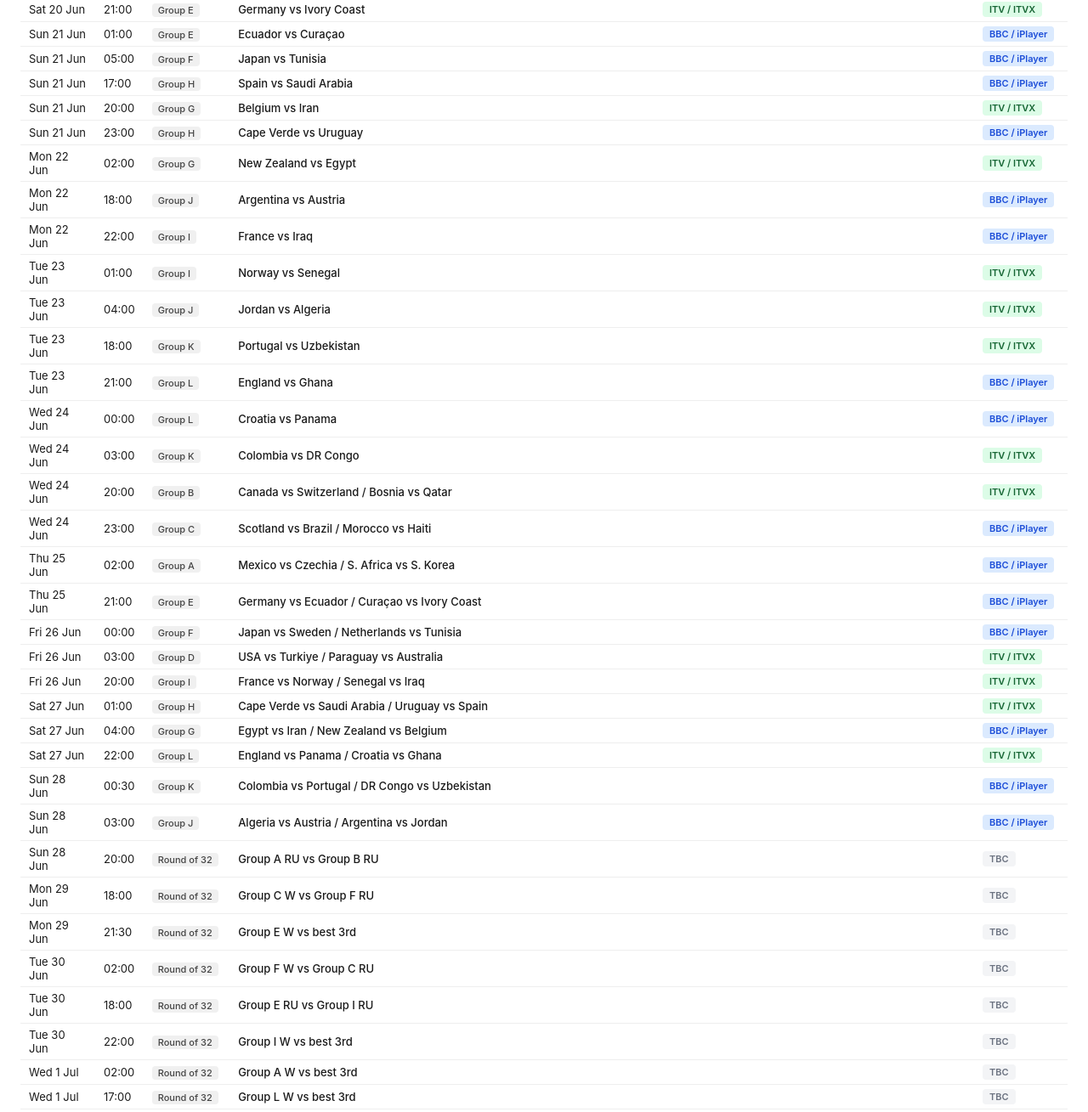
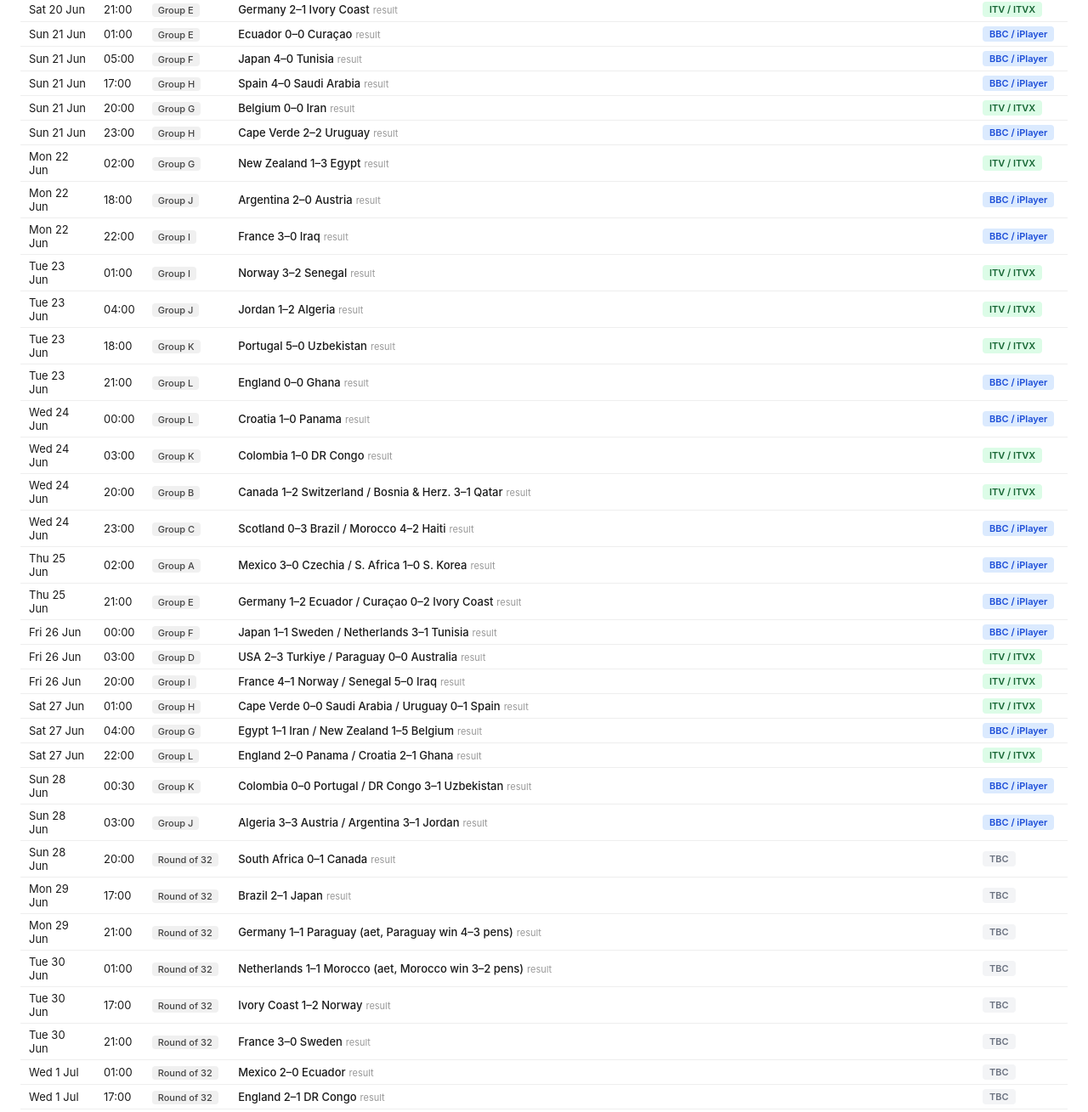
Before and after one commit to supertyler/world-cup-2026, a plain HTML site: page index.html in a window 1280 px wide. Shown: the part 1220-2529 px from the top of the page at 85% size. Drawn offline with Linux system fonts and the light colour scheme.

Commit message:
updated results

```diff
--- a/index.html
+++ b/index.html
@@ -87,62 +87,62 @@ const F=[
 {d:"Fri 19 Jun",t:"23:00",f:"Scotland 0–1 Morocco",s:"Group C",tv:"ITV",r:1},
 {d:"Sat 20 Jun",t:"03:00",f:"Brazil 3–0 Haiti",s:"Group C",tv:"BBC",r:1},
 {d:"Sat 20 Jun",t:"17:00",f:"Paraguay 1–0 Turkiye",s:"Group D",tv:"ITV",r:1},
-{d:"Sat 20 Jun",t:"18:00",f:"Netherlands vs Sweden",s:"Group F",tv:"BBC"},
-{d:"Sat 20 Jun",t:"21:00",f:"Germany vs Ivory Coast",s:"Group E",tv:"ITV"},
-{d:"Sun 21 Jun",t:"01:00",f:"Ecuador vs Curaçao",s:"Group E",tv:"BBC"},
-{d:"Sun 21 Jun",t:"05:00",f:"Japan vs Tunisia",s:"Group F",tv:"BBC"},
-{d:"Sun 21 Jun",t:"17:00",f:"Spain vs Saudi Arabia",s:"Group H",tv:"BBC"},
-{d:"Sun 21 Jun",t:"20:00",f:"Belgium vs Iran",s:"Group G",tv:"ITV"},
-{d:"Sun 21 Jun",t:"23:00",f:"Cape Verde vs Uruguay",s:"Group H",tv:"BBC"},
-{d:"Mon 22 Jun",t:"02:00",f:"New Zealand vs Egypt",s:"Group G",tv:"ITV"},
-{d:"Mon 22 Jun",t:"18:00",f:"Argentina vs Austria",s:"Group J",tv:"BBC"},
-{d:"Mon 22 Jun",t:"22:00",f:"France vs Iraq",s:"Group I",tv:"BBC"},
-{d:"Tue 23 Jun",t:"01:00",f:"Norway vs Senegal",s:"Group I",tv:"ITV"},
-{d:"Tue 23 Jun",t:"04:00",f:"Jordan vs Algeria",s:"Group J",tv:"ITV"},
-{d:"Tue 23 Jun",t:"18:00",f:"Portugal vs Uzbekistan",s:"Group K",tv:"ITV"},
-{d:"Tue 23 Jun",t:"21:00",f:"England vs Ghana",s:"Group L",tv:"BBC"},
-{d:"Wed 24 Jun",t:"00:00",f:"Croatia vs Panama",s:"Group L",tv:"BBC"},
-{d:"Wed 24 Jun",t:"03:00",f:"Colombia vs DR Congo",s:"Group K",tv:"ITV"},
-{d:"Wed 24 Jun",t:"20:00",f:"Canada vs Switzerland / Bosnia vs Qatar",s:"Group B",tv:"ITV"},
-{d:"Wed 24 Jun",t:"23:00",f:"Scotland vs Brazil / Morocco vs Haiti",s:"Group C",tv:"BBC"},
-{d:"Thu 25 Jun",t:"02:00",f:"Mexico vs Czechia / S. Africa vs S. Korea",s:"Group A",tv:"BBC"},
-{d:"Thu 25 Jun",t:"21:00",f:"Germany vs Ecuador / Curaçao vs Ivory Coast",s:"Group E",tv:"BBC"},
-{d:"Fri 26 Jun",t:"00:00",f:"Japan vs Sweden / Netherlands vs Tunisia",s:"Group F",tv:"BBC"},
-{d:"Fri 26 Jun",t:"03:00",f:"USA vs Turkiye / Paraguay vs Australia",s:"Group D",tv:"ITV"},
-{d:"Fri 26 Jun",t:"20:00",f:"France vs Norway / Senegal vs Iraq",s:"Group I",tv:"ITV"},
-{d:"Sat 27 Jun",t:"01:00",f:"Cape Verde vs Saudi Arabia / Uruguay vs Spain",s:"Group H",tv:"ITV"},
-{d:"Sat 27 Jun",t:"04:00",f:"Egypt vs Iran / New Zealand vs Belgium",s:"Group G",tv:"BBC"},
-{d:"Sat 27 Jun",t:"22:00",f:"England vs Panama / Croatia vs Ghana",s:"Group L",tv:"ITV"},
-{d:"Sun 28 Jun",t:"00:30",f:"Colombia vs Portugal / DR Congo vs Uzbekistan",s:"Group K",tv:"BBC"},
-{d:"Sun 28 Jun",t:"03:00",f:"Algeria vs Austria / Argentina vs Jordan",s:"Group J",tv:"BBC"},
-{d:"Sun 28 Jun",t:"20:00",f:"Group A RU vs Group B RU",s:"Round of 32",tv:"TBC"},
-{d:"Mon 29 Jun",t:"18:00",f:"Group C W vs Group F RU",s:"Round of 32",tv:"TBC"},
-{d:"Mon 29 Jun",t:"21:30",f:"Group E W vs best 3rd",s:"Round of 32",tv:"TBC"},
-{d:"Tue 30 Jun",t:"02:00",f:"Group F W vs Group C RU",s:"Round of 32",tv:"TBC"},
-{d:"Tue 30 Jun",t:"18:00",f:"Group E RU vs Group I RU",s:"Round of 32",tv:"TBC"},
-{d:"Tue 30 Jun",t:"22:00",f:"Group I W vs best 3rd",s:"Round of 32",tv:"TBC"},
-{d:"Wed 1 Jul",t:"02:00",f:"Group A W vs best 3rd",s:"Round of 32",tv:"TBC"},
-{d:"Wed 1 Jul",t:"17:00",f:"Group L W vs best 3rd",s:"Round of 32",tv:"TBC"},
-{d:"Wed 1 Jul",t:"21:00",f:"Group G W vs best 3rd",s:"Round of 32",tv:"TBC"},
-{d:"Thu 2 Jul",t:"01:00",f:"Group D W vs best 3rd",s:"Round of 32",tv:"TBC"},
-{d:"Thu 2 Jul",t:"20:00",f:"Group H W vs Group J RU",s:"Round of 32",tv:"TBC"},
-{d:"Fri 3 Jul",t:"00:00",f:"Group K RU vs Group L RU",s:"Round of 32",tv:"TBC"},
-{d:"Fri 3 Jul",t:"04:00",f:"Group B W vs best 3rd",s:"Round of 32",tv:"TBC"},
-{d:"Fri 3 Jul",t:"19:00",f:"Group D RU vs Group G RU",s:"Round of 32",tv:"TBC"},
-{d:"Fri 3 Jul",t:"23:00",f:"Group J W vs Group H RU",s:"Round of 32",tv:"TBC"},
-{d:"Sat 4 Jul",t:"02:30",f:"Group K W vs best 3rd",s:"Round of 32",tv:"TBC"},
-{d:"Sat 4 Jul",t:"18:00",f:"R16 match 1",s:"Round of 16",tv:"TBC"},
-{d:"Sat 4 Jul",t:"22:00",f:"R16 match 2",s:"Round of 16",tv:"TBC"},
-{d:"Sun 5 Jul",t:"21:00",f:"R16 match 3",s:"Round of 16",tv:"TBC"},
-{d:"Mon 6 Jul",t:"01:00",f:"R16 match 4",s:"Round of 16",tv:"TBC"},
-{d:"Mon 6 Jul",t:"20:00",f:"R16 match 5",s:"Round of 16",tv:"TBC"},
-{d:"Tue 7 Jul",t:"01:00",f:"R16 match 6",s:"Round of 16",tv:"TBC"},
-{d:"Tue 7 Jul",t:"17:00",f:"R16 match 7",s:"Round of 16",tv:"TBC"},
-{d:"Tue 7 Jul",t:"21:00",f:"R16 match 8",s:"Round of 16",tv:"TBC"},
-{d:"Thu 9 Jul",t:"21:00",f:"Quarter-final 1",s:"Quarter-final",tv:"TBC"},
-{d:"Fri 10 Jul",t:"20:00",f:"Quarter-final 2",s:"Quarter-final",tv:"TBC"},
-{d:"Sat 11 Jul",t:"22:00",f:"Quarter-final 3",s:"Quarter-final",tv:"TBC"},
-{d:"Sun 12 Jul",t:"02:00",f:"Quarter-final 4",s:"Quarter-final",tv:"TBC"},
+{d:"Sat 20 Jun",t:"18:00",f:"Netherlands 5–1 Sweden",s:"Group F",tv:"BBC",r:1},
+{d:"Sat 20 Jun",t:"21:00",f:"Germany 2–1 Ivory Coast",s:"Group E",tv:"ITV",r:1},
+{d:"Sun 21 Jun",t:"01:00",f:"Ecuador 0–0 Curaçao",s:"Group E",tv:"BBC",r:1},
+{d:"Sun 21 Jun",t:"05:00",f:"Japan 4–0 Tunisia",s:"Group F",tv:"BBC",r:1},
+{d:"Sun 21 Jun",t:"17:00",f:"Spain 4–0 Saudi Arabia",s:"Group H",tv:"BBC",r:1},
+{d:"Sun 21 Jun",t:"20:00",f:"Belgium 0–0 Iran",s:"Group G",tv:"ITV",r:1},
+{d:"Sun 21 Jun",t:"23:00",f:"Cape Verde 2–2 Uruguay",s:"Group H",tv:"BBC",r:1},
+{d:"Mon 22 Jun",t:"02:00",f:"New Zealand 1–3 Egypt",s:"Group G",tv:"ITV",r:1},
+{d:"Mon 22 Jun",t:"18:00",f:"Argentina 2–0 Austria",s:"Group J",tv:"BBC",r:1},
+{d:"Mon 22 Jun",t:"22:00",f:"France 3–0 Iraq",s:"Group I",tv:"BBC",r:1},
+{d:"Tue 23 Jun",t:"01:00",f:"Norway 3–2 Senegal",s:"Group I",tv:"ITV",r:1},
+{d:"Tue 23 Jun",t:"04:00",f:"Jordan 1–2 Algeria",s:"Group J",tv:"ITV",r:1},
+{d:"Tue 23 Jun",t:"18:00",f:"Portugal 5–0 Uzbekistan",s:"Group K",tv:"ITV",r:1},
+{d:"Tue 23 Jun",t:"21:00",f:"England 0–0 Ghana",s:"Group L",tv:"BBC",r:1},
+{d:"Wed 24 Jun",t:"00:00",f:"Croatia 1–0 Panama",s:"Group L",tv:"BBC",r:1},
+{d:"Wed 24 Jun",t:"03:00",f:"Colombia 1–0 DR Congo",s:"Group K",tv:"ITV",r:1},
+{d:"Wed 24 Jun",t:"20:00",f:"Canada 1–2 Switzerland / Bosnia & Herz. 3–1 Qatar",s:"Group B",tv:"ITV",r:1},
+{d:"Wed 24 Jun",t:"23:00",f:"Scotland 0–3 Brazil / Morocco 4–2 Haiti",s:"Group C",tv:"BBC",r:1},
+{d:"Thu 25 Jun",t:"02:00",f:"Mexico 3–0 Czechia / S. Africa 1–0 S. Korea",s:"Group A",tv:"BBC",r:1},
+{d:"Thu 25 Jun",t:"21:00",f:"Germany 1–2 Ecuador / Curaçao 0–2 Ivory Coast",s:"Group E",tv:"BBC",r:1},
+{d:"Fri 26 Jun",t:"00:00",f:"Japan 1–1 Sweden / Netherlands 3–1 Tunisia",s:"Group F",tv:"BBC",r:1},
+{d:"Fri 26 Jun",t:"03:00",f:"USA 2–3 Turkiye / Paraguay 0–0 Australia",s:"Group D",tv:"ITV",r:1},
+{d:"Fri 26 Jun",t:"20:00",f:"France 4–1 Norway / Senegal 5–0 Iraq",s:"Group I",tv:"ITV",r:1},
+{d:"Sat 27 Jun",t:"01:00",f:"Cape Verde 0–0 Saudi Arabia / Uruguay 0–1 Spain",s:"Group H",tv:"ITV",r:1},
+{d:"Sat 27 Jun",t:"04:00",f:"Egypt 1–1 Iran / New Zealand 1–5 Belgium",s:"Group G",tv:"BBC",r:1},
+{d:"Sat 27 Jun",t:"22:00",f:"England 2–0 Panama / Croatia 2–1 Ghana",s:"Group L",tv:"ITV",r:1},
+{d:"Sun 28 Jun",t:"00:30",f:"Colombia 0–0 Portugal / DR Congo 3–1 Uzbekistan",s:"Group K",tv:"BBC",r:1},
+{d:"Sun 28 Jun",t:"03:00",f:"Algeria 3–3 Austria / Argentina 3–1 Jordan",s:"Group J",tv:"BBC",r:1},
+{d:"Sun 28 Jun",t:"20:00",f:"South Africa 0–1 Canada",s:"Round of 32",tv:"TBC",r:1},
+{d:"Mon 29 Jun",t:"17:00",f:"Brazil 2–1 Japan",s:"Round of 32",tv:"TBC",r:1},
+{d:"Mon 29 Jun",t:"21:00",f:"Germany 1–1 Paraguay (aet, Paraguay win 4–3 pens)",s:"Round of 32",tv:"TBC",r:1},
+{d:"Tue 30 Jun",t:"01:00",f:"Netherlands 1–1 Morocco (aet, Morocco win 3–2 pens)",s:"Round of 32",tv:"TBC",r:1},
+{d:"Tue 30 Jun",t:"17:00",f:"Ivory Coast 1–2 Norway",s:"Round of 32",tv:"TBC",r:1},
+{d:"Tue 30 Jun",t:"21:00",f:"France 3–0 Sweden",s:"Round of 32",tv:"TBC",r:1},
+{d:"Wed 1 Jul",t:"01:00",f:"Mexico 2–0 Ecuador",s:"Round of 32",tv:"TBC",r:1},
+{d:"Wed 1 Jul",t:"17:00",f:"England 2–1 DR Congo",s:"Round of 32",tv:"TBC",r:1},
+{d:"Wed 1 Jul",t:"21:00",f:"Belgium 3–2 Senegal (aet)",s:"Round of 32",tv:"TBC",r:1},
+{d:"Thu 2 Jul",t:"01:00",f:"USA 2–0 Bosnia & Herzegovina",s:"Round of 32",tv:"TBC",r:1},
+{d:"Thu 2 Jul",t:"20:00",f:"Spain 3–0 Austria",s:"Round of 32",tv:"TBC",r:1},
+{d:"Fri 3 Jul",t:"00:00",f:"Portugal 2–1 Croatia",s:"Round of 32",tv:"TBC",r:1},
+{d:"Fri 3 Jul",t:"17:00",f:"Switzerland 2–0 Algeria",s:"Round of 32",tv:"TBC",r:1},
+{d:"Fri 3 Jul",t:"20:00",f:"Australia 1–1 Egypt (aet, Egypt win 4–2 pens)",s:"Round of 32",tv:"TBC",r:1},
+{d:"Fri 3 Jul",t:"23:00",f:"Argentina 3–2 Cape Verde (aet)",s:"Round of 32",tv:"TBC",r:1},
+{d:"Sat 4 Jul",t:"03:00",f:"Colombia 1–0 Ghana",s:"Round of 32",tv:"TBC",r:1},
+{d:"Sat 4 Jul",t:"18:00",f:"Canada 0–3 Morocco",s:"Round of 16",tv:"TBC",r:1},
+{d:"Sat 4 Jul",t:"22:00",f:"Paraguay 0–1 France",s:"Round of 16",tv:"TBC",r:1},
+{d:"Sun 5 Jul",t:"21:00",f:"Brazil 1–2 Norway",s:"Round of 16",tv:"TBC",r:1},
+{d:"Mon 6 Jul",t:"01:00",f:"Mexico 2–3 England",s:"Round of 16",tv:"TBC",r:1},
+{d:"Mon 6 Jul",t:"20:00",f:"Portugal 0–1 Spain",s:"Round of 16",tv:"TBC",r:1},
+{d:"Tue 7 Jul",t:"01:00",f:"USA 1–4 Belgium",s:"Round of 16",tv:"TBC",r:1},
+{d:"Tue 7 Jul",t:"17:00",f:"Argentina 3–2 Egypt",s:"Round of 16",tv:"TBC",r:1},
+{d:"Tue 7 Jul",t:"21:00",f:"Switzerland vs Colombia",s:"Round of 16",tv:"TBC"},
+{d:"Thu 9 Jul",t:"21:00",f:"France vs Morocco",s:"Quarter-final",tv:"TBC"},
+{d:"Fri 10 Jul",t:"20:00",f:"Spain vs Belgium",s:"Quarter-final",tv:"TBC"},
+{d:"Sat 11 Jul",t:"22:00",f:"Norway vs England",s:"Quarter-final",tv:"TBC"},
+{d:"Sun 12 Jul",t:"02:00",f:"Argentina vs Winner (Switzerland/Colombia)",s:"Quarter-final",tv:"TBC"},
 {d:"Mon 14 Jul",t:"20:00",f:"Semi-final 1",s:"Semi-final",tv:"TBC"},
 {d:"Tue 15 Jul",t:"20:00",f:"Semi-final 2",s:"Semi-final",tv:"TBC"},
 {d:"Fri 18 Jul",t:"22:00",f:"3rd place playoff",s:"3rd Place",tv:"TBC"},
```
